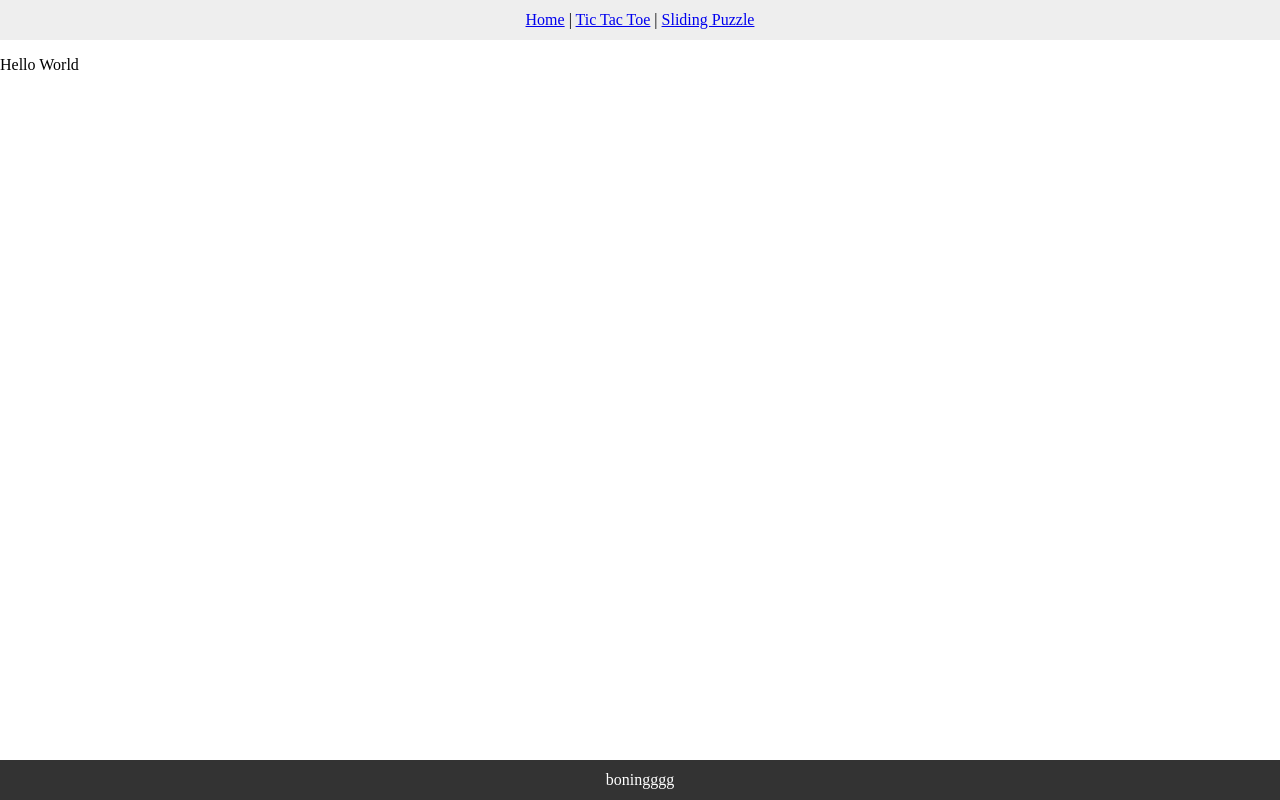
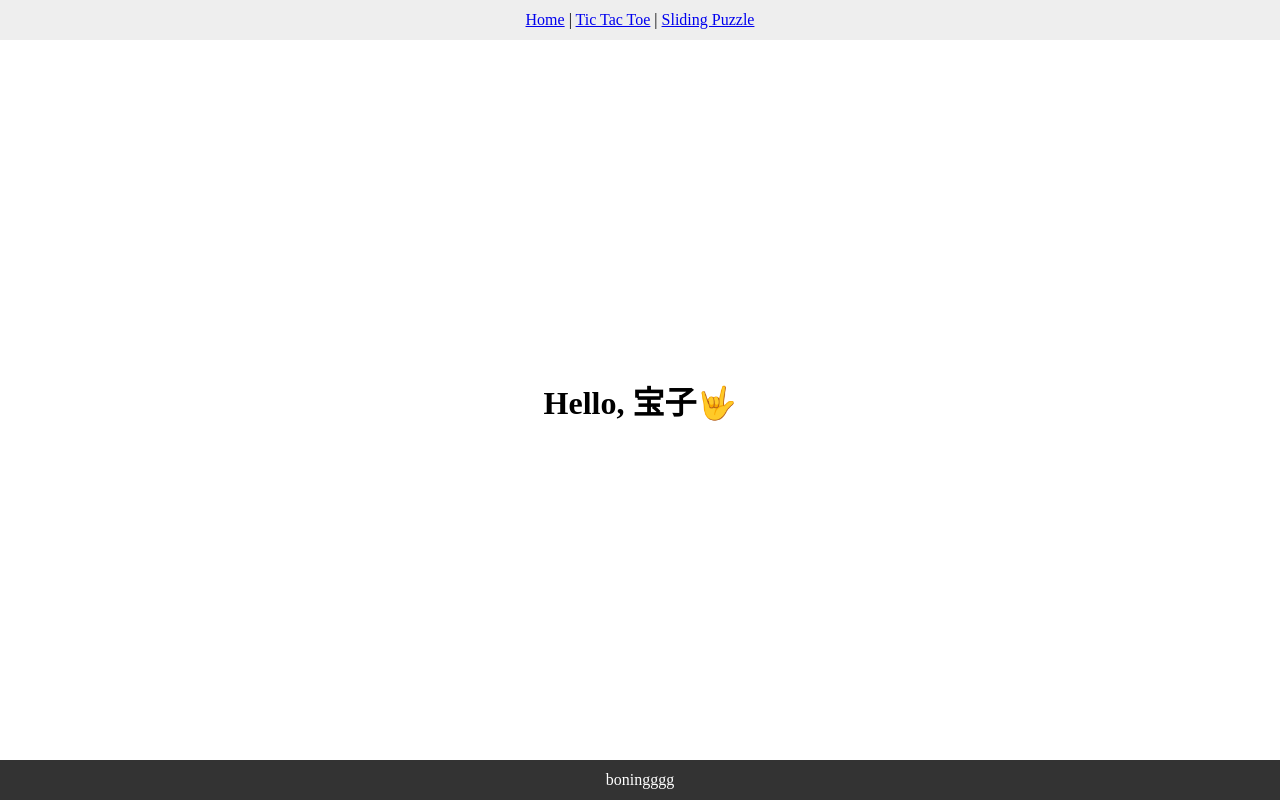
Before and after one commit to boning-w/react-game, a React (Create React App) app: page / in a window 1280 px wide. Built offline with nearby package versions, Linux system fonts and the light colour scheme.

Commit message:
feat: add some texts to the dashboard page

```diff
--- a/src/App.js
+++ b/src/App.js
@@ -9,7 +9,7 @@ export default function App() {
       style={{ display: "flex", flexDirection: "column", minHeight: "100vh" }}
     >
       <Header />
-      <main style={{ flexGrow: 1 }}>
+      <main style={{ flexGrow: 1, display: "flex" }}>
         <Outlet />
       </main>
       <Footer />
--- /dev/null
+++ b/src/components/Dashboard.jsx
@@ -0,0 +1,15 @@
+export default function Dashboard() {
+  return (
+    <div
+      style={{
+        flexGrow: 1,
+        display: "flex",
+        flexDirection: "column",
+        alignItems: "center",
+        justifyContent: "center",
+      }}
+    >
+      <h1>Hello, 宝子🤟</h1>
+    </div>
+  );
+}
--- a/src/routers/routers.js
+++ b/src/routers/routers.js
@@ -1,11 +1,12 @@
 import { createBrowserRouter } from "react-router-dom";
 import App from "../App";
+import Dashboard from "../components/Dashboard";
 
 export const LINKS = {
   DASHBOARD: {
     name: "dashboard",
     path: "/",
-    element: <p>Hello World</p>,
+    element: <Dashboard />,
   },
   TICTACTOE: {
     name: "tic-tac-toe",
```
